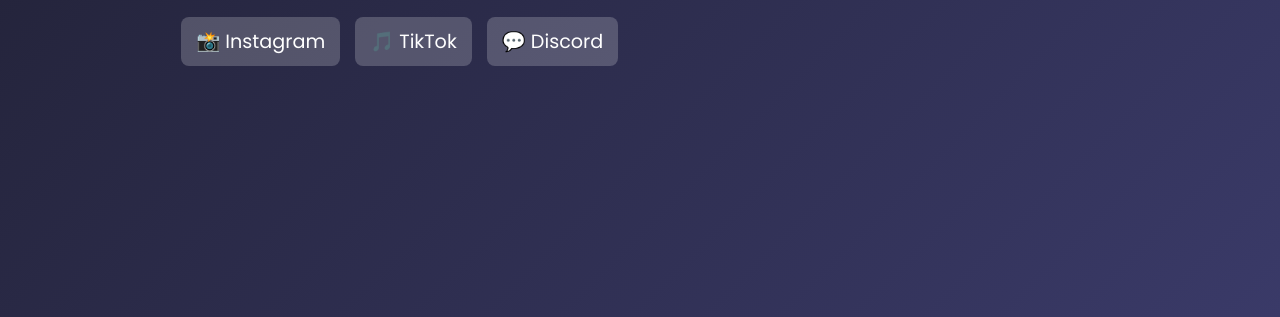
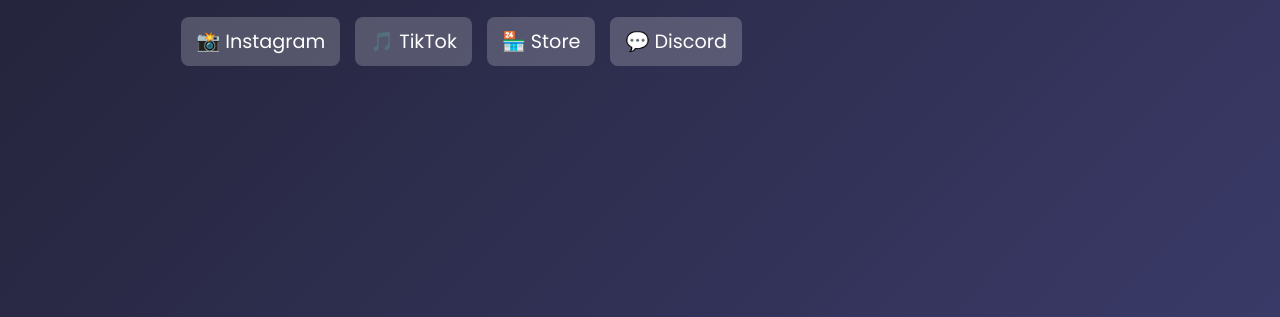
Before and after one commit to ttvleeroy-com/ttvleeroy, a plain HTML site: page index.html in a window 1280 px wide. Shown: the part 483-800 px from the top of the page. Drawn offline with Linux system fonts and the light colour scheme.

Commit message:
Update index.html

```diff
--- a/index.html
+++ b/index.html
@@ -41,6 +41,7 @@
         <div class="social-links">
             <a href="https://instagram.com/ttvleeroym" target="_blank">📸 Instagram</a>
             <a href="https://www.tiktok.com/@ttvleeroy.m" target="_blank">🎵 TikTok</a>
+            <a href="https://store.ttvleeroy.com" target="_blank">🏪 Store</a>
             <a href="https://discord.gg/xrx97aHzp8" target="_blank">💬 Discord</a>
         </div>
     </div>
```
